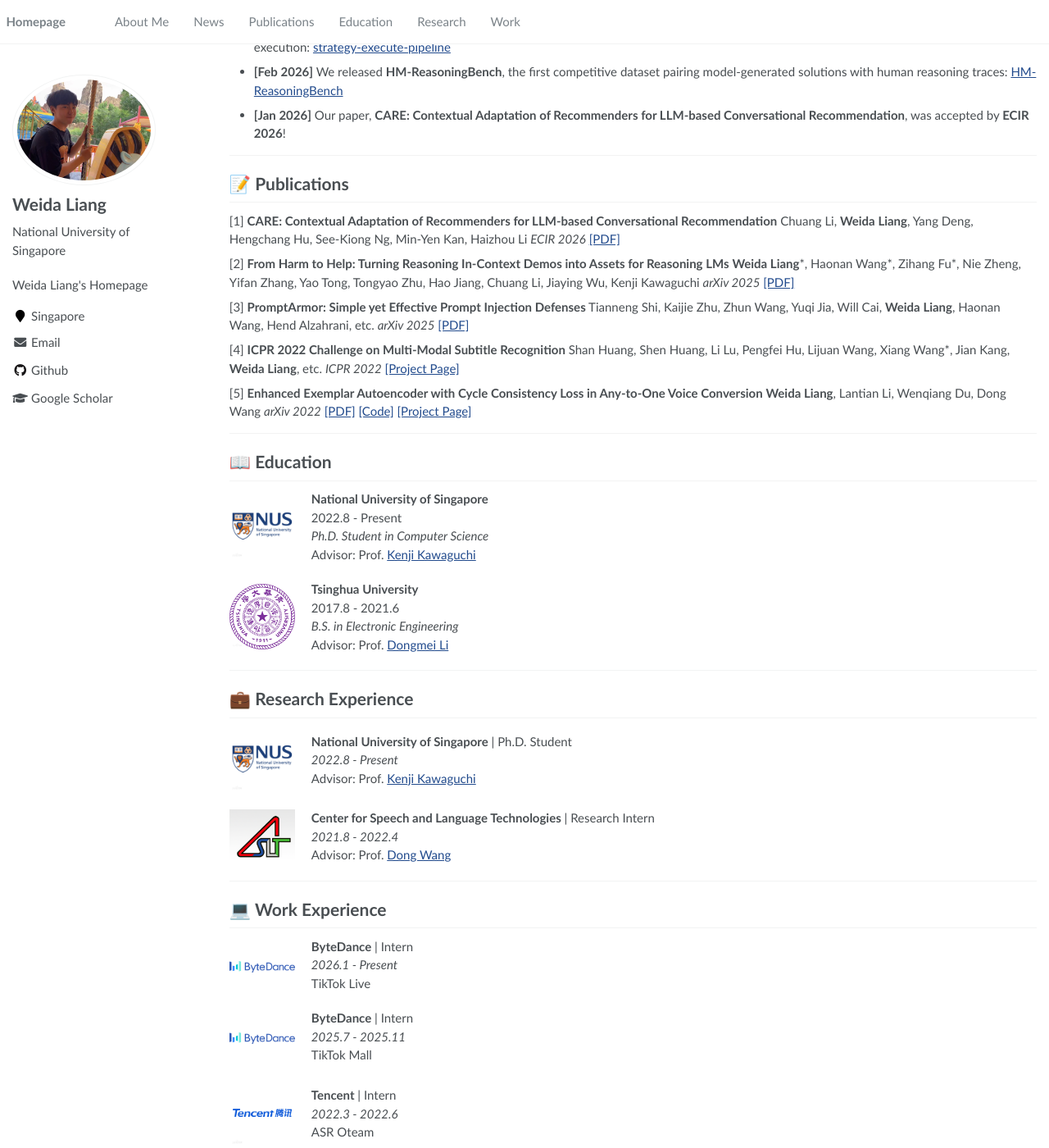
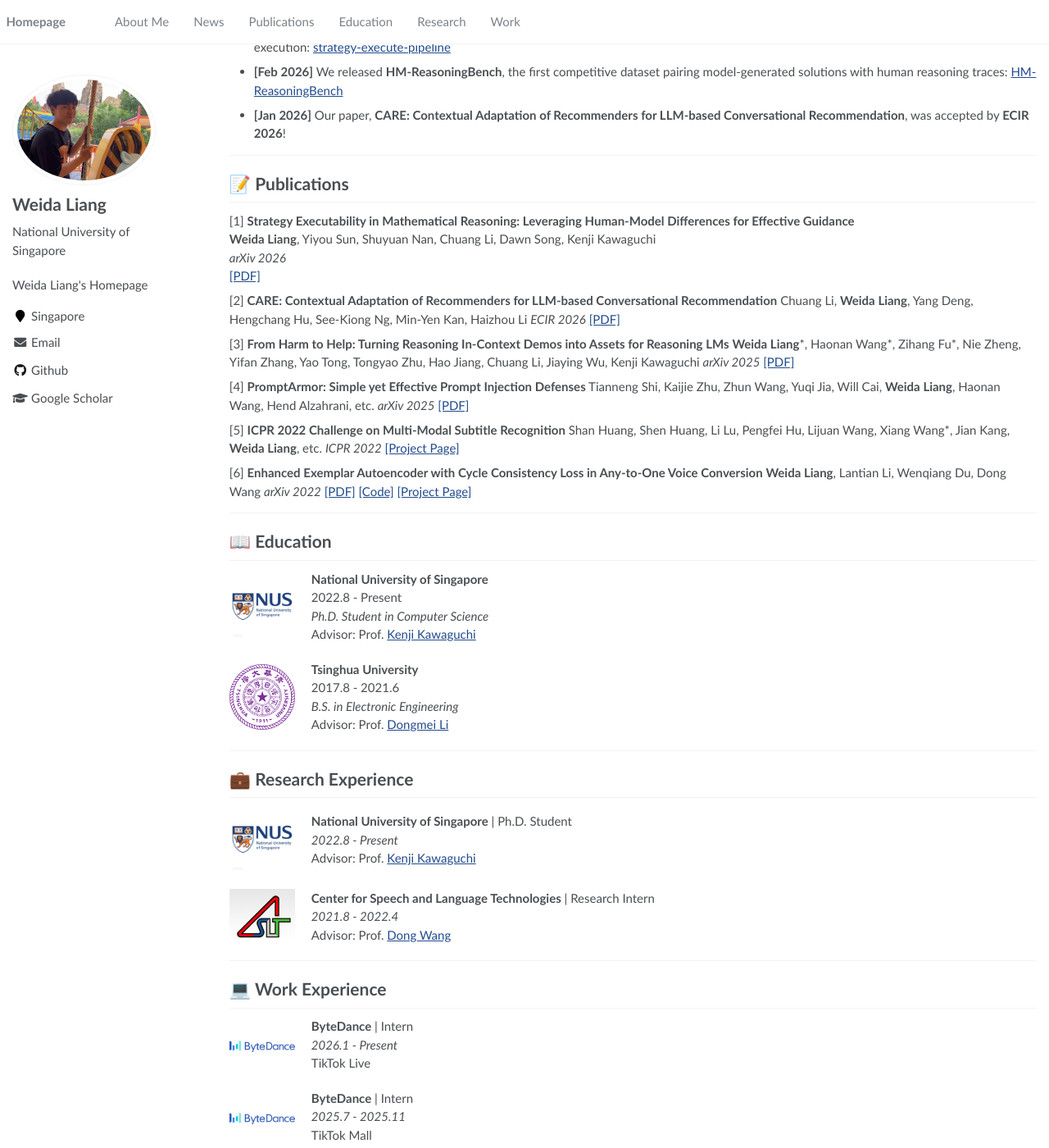
Before and after one commit to lwd17/lwd17.github.io, a Jekyll site: the page built from _pages/about.md, in a window 1280 px wide and 1400 px high, scrolled down 324 px. Shown: the whole window at 82% size. Built offline with Jekyll 4.4.1, drawn with Linux system fonts in a browser that asks for light colours; some of the changed text lies outside the part shown.

Commit message:
Update about.md

```diff
--- a/_pages/about.md
+++ b/_pages/about.md
@@ -26,27 +26,32 @@ My research focuses on large language models, with an emphasis on the security a
 
 # 📝 Publications
 
-[1] **CARE: Contextual Adaptation of Recommenders for LLM-based Conversational Recommendation**
+[1] **Strategy Executability in Mathematical Reasoning: Leveraging Human-Model Differences for Effective Guidance**
+**Weida Liang**, Yiyou Sun, Shuyuan Nan, Chuang Li, Dawn Song, Kenji Kawaguchi
+*arXiv 2026*
+[[PDF]](https://arxiv.org/pdf/2602.22583)
+
+[2] **CARE: Contextual Adaptation of Recommenders for LLM-based Conversational Recommendation**
 Chuang Li, **Weida Liang**, Yang Deng, Hengchang Hu, See-Kiong Ng, Min-Yen Kan, Haizhou Li
 *ECIR 2026*
 [[PDF]](https://arxiv.org/pdf/2508.13889)
 
-[2] **From Harm to Help: Turning Reasoning In-Context Demos into Assets for Reasoning LMs**
+[3] **From Harm to Help: Turning Reasoning In-Context Demos into Assets for Reasoning LMs**
 **Weida Liang**\*, Haonan Wang\*, Zihang Fu\*, Nie Zheng, Yifan Zhang, Yao Tong, Tongyao Zhu, Hao Jiang, Chuang Li, Jiaying Wu, Kenji Kawaguchi
 *arXiv 2025*
 [[PDF]](https://arxiv.org/pdf/2509.23196)
 
-[3] **PromptArmor: Simple yet Effective Prompt Injection Defenses**
+[4] **PromptArmor: Simple yet Effective Prompt Injection Defenses**
 Tianneng Shi, Kaijie Zhu, Zhun Wang, Yuqi Jia, Will Cai, **Weida Liang**, Haonan Wang, Hend Alzahrani, etc.
 *arXiv 2025*
 [[PDF]](https://arxiv.org/pdf/2507.15219)
 
-[4] **ICPR 2022 Challenge on Multi-Modal Subtitle Recognition**
+[5] **ICPR 2022 Challenge on Multi-Modal Subtitle Recognition**
 Shan Huang, Shen Huang, Li Lu, Pengfei Hu, Lijuan Wang, Xiang Wang\*, Jian Kang, **Weida Liang**, etc.
 *ICPR 2022*
 [[Project Page]](https://icprmsr.github.io/)
 
-[5] **Enhanced Exemplar Autoencoder with Cycle Consistency Loss in Any-to-One Voice Conversion**
+[6] **Enhanced Exemplar Autoencoder with Cycle Consistency Loss in Any-to-One Voice Conversion**
 **Weida Liang**, Lantian Li, Wenqiang Du, Dong Wang
 *arXiv 2022*
 [[PDF]](https://arxiv.org/pdf/2204.03847.pdf) [[Code]](https://gitlab.com/lwd17/enhanced_examplar_ae/-/tree/main/) [[Project Page]](http://166.111.134.19:7777/liangwd/cycle/)
@@ -144,6 +149,13 @@ Shan Huang, Shen Huang, Li Lu, Pengfei Hu, Lijuan Wang, Xiang Wang\*, Jian Kang,
 
 ---
 
+# 🏛 Academic Service
+
+- Reviewer for **ICML, NeurIPS, COLM, etc.**
+ Teaching Assistant for **CS5242**, **CS4243**, **IT5001**, and related courses
+
+---
+
 # ✉️ Contact
 
 - **Email:** weida_liang[at]u.nus.edu
```
